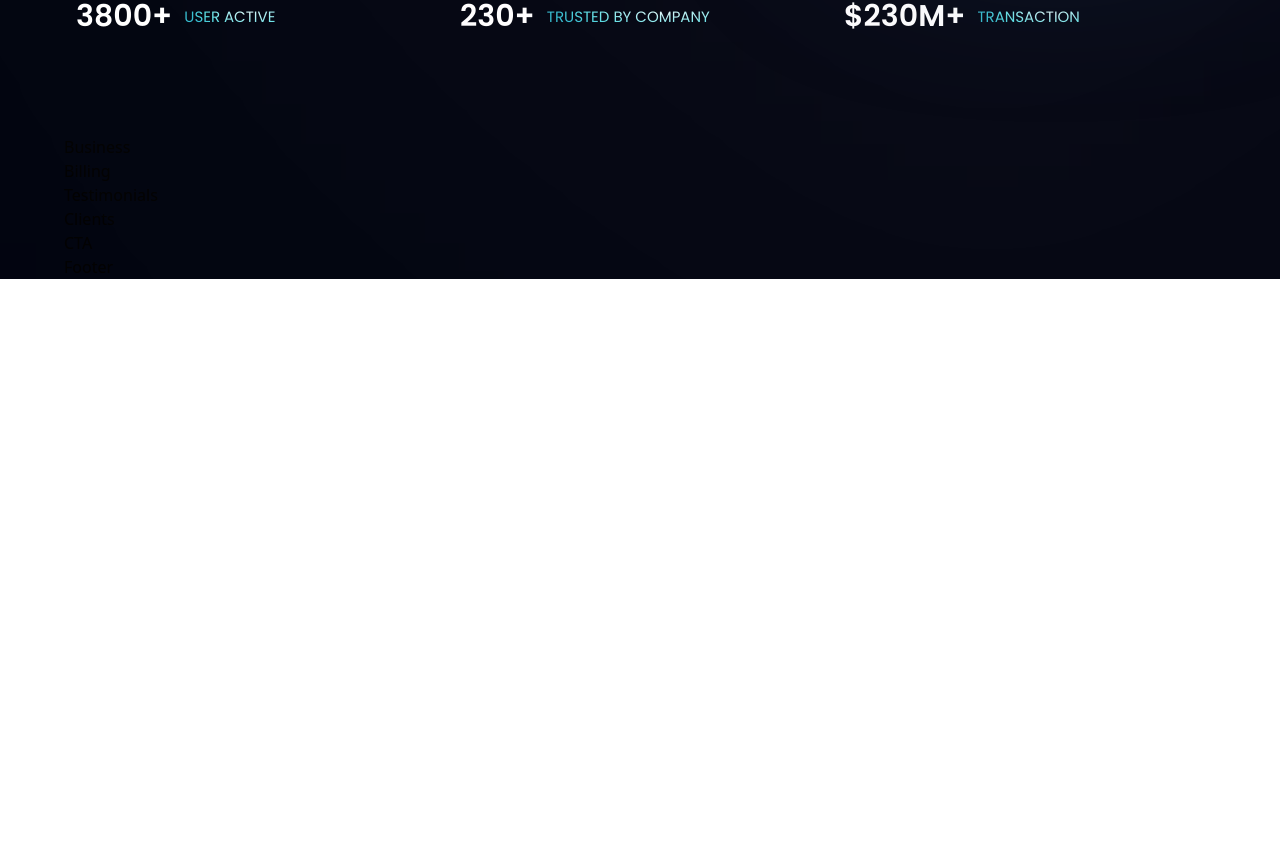
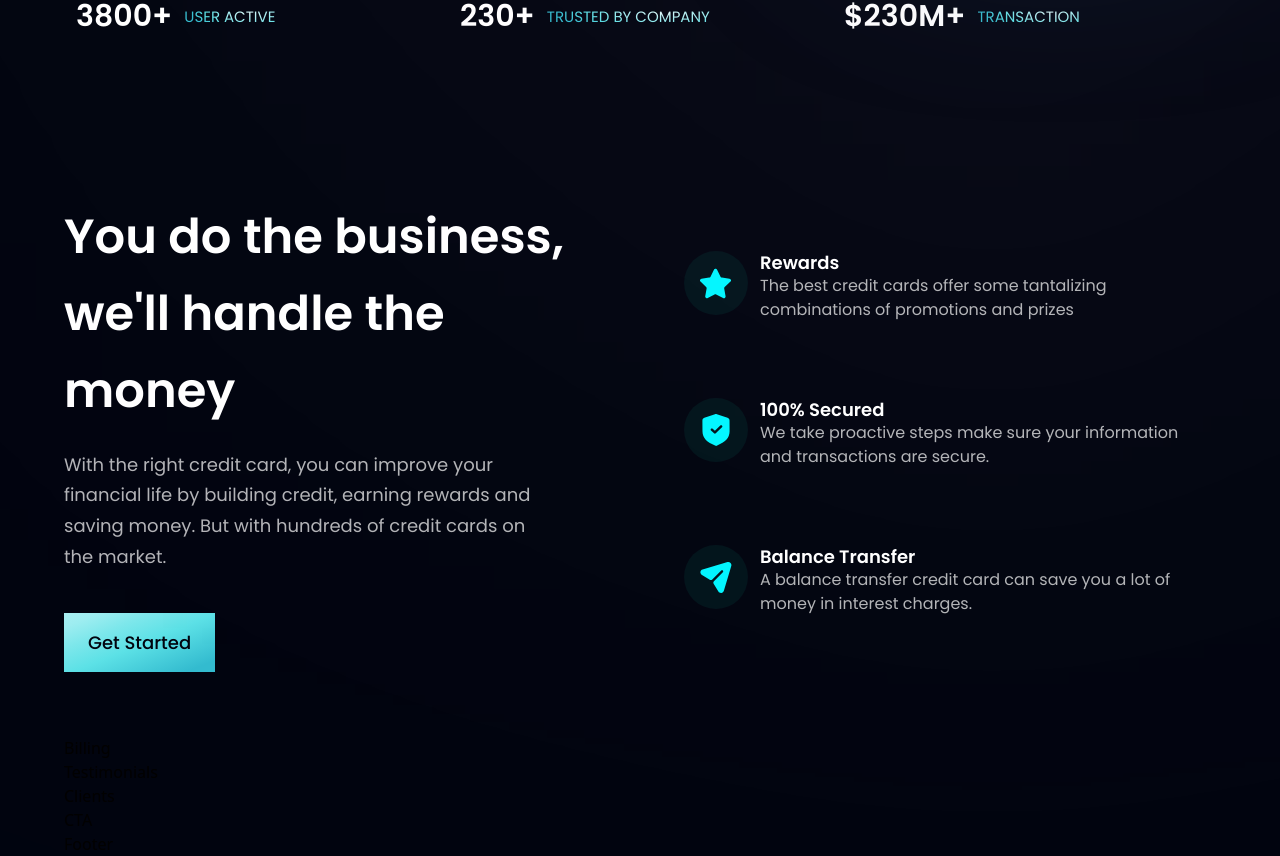
Before and after one commit to AdamskiJakub/modern_website, a React (Vite) app: page / in a window 1280 px wide. Shown: the part 810-1666 px from the top of the page. Before the commit the page ends 1089 px from the top, so only its background shows below. Built offline with nearby package versions, Linux system fonts and the light colour scheme.

Commit message:
Crating feature section

```diff
--- a/src/components/Business.jsx
+++ b/src/components/Business.jsx
@@ -1,7 +1,53 @@
 import React from "react";
+import { features } from "../constants";
+import styles, { layout } from "./../style";
+import Button from "./Button";
+
+const FeatureCard = ({ icon, title, content, index }) => (
+  <div
+    className={`flex flex-row p-6 rounded-[20px] ${
+      index !== features.length - 1 ? "mb-6" : "mb-0"
+    } feature-card`}
+  >
+    <div
+      className={`w-[64px] h-[64px] rounded-full ${styles.flexCenter} bg-dimBlue`}
+    >
+      <img src={icon} alt="icon" className="w-[50%] h-[50%] object-contain" />
+    </div>
+    <div className="flex-1 flex flex-col ml-3">
+      <h4 className="font-poppins font-semibold text-white text-[18px] leading-[23px]">
+        {title}
+      </h4>
+      <p className="font-poppins font-normal text-dimWhite text-[16px] leading-[24px] mb-1">
+        {content}
+      </p>
+    </div>
+  </div>
+);
 
 const Business = () => {
-  return <div>Business</div>;
+  return (
+    <section id="features" className={layout.section}>
+      <div className={layout.sectionInfo}>
+        <h2 className={styles.heading2}>
+          You do the business, <br className="sm:block hidden" />
+          we'll handle the money
+        </h2>
+        <p className={`${styles.paragraph} max-w-[470px] mt-5`}>
+          With the right credit card, you can improve your financial life by
+          building credit, earning rewards and saving money. But with hundreds
+          of credit cards on the market.
+        </p>
+        <Button styles="mt-10" />
+      </div>
+      <div className={`${layout.sectionImg} flex-col`}>
+        {features &&
+          features.map((feature, index) => (
+            <FeatureCard key={feature.id} {...feature} index={index} />
+          ))}
+      </div>
+    </section>
+  );
 };
 
 export default Business;
--- a/src/components/Button.jsx
+++ b/src/components/Button.jsx
@@ -1,7 +1,15 @@
 import React from "react";
 
-const Button = () => {
-  return <div>Button</div>;
+const Button = ({ styles }) => {
+  return (
+    <button
+      type="button"
+      className={`py-4 px-6 bg-blue-gradient font-poppins font-medium
+    text-[18px] text-primary outline-none ${styles}`}
+    >
+      Get Started
+    </button>
+  );
 };
 
 export default Button;
```
